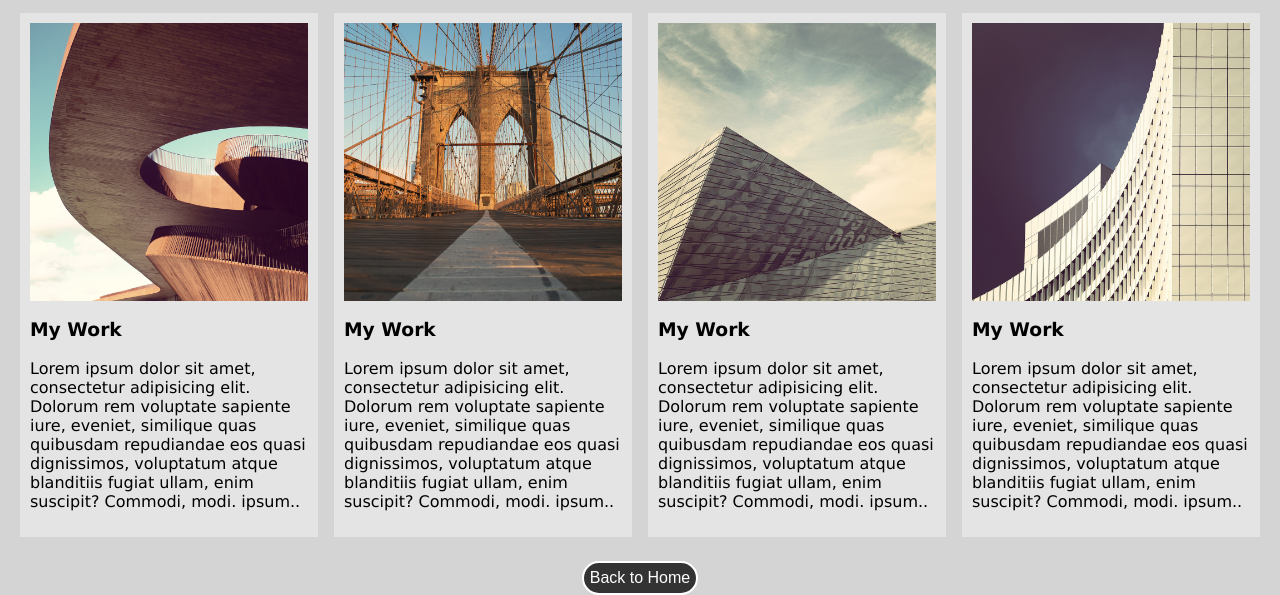
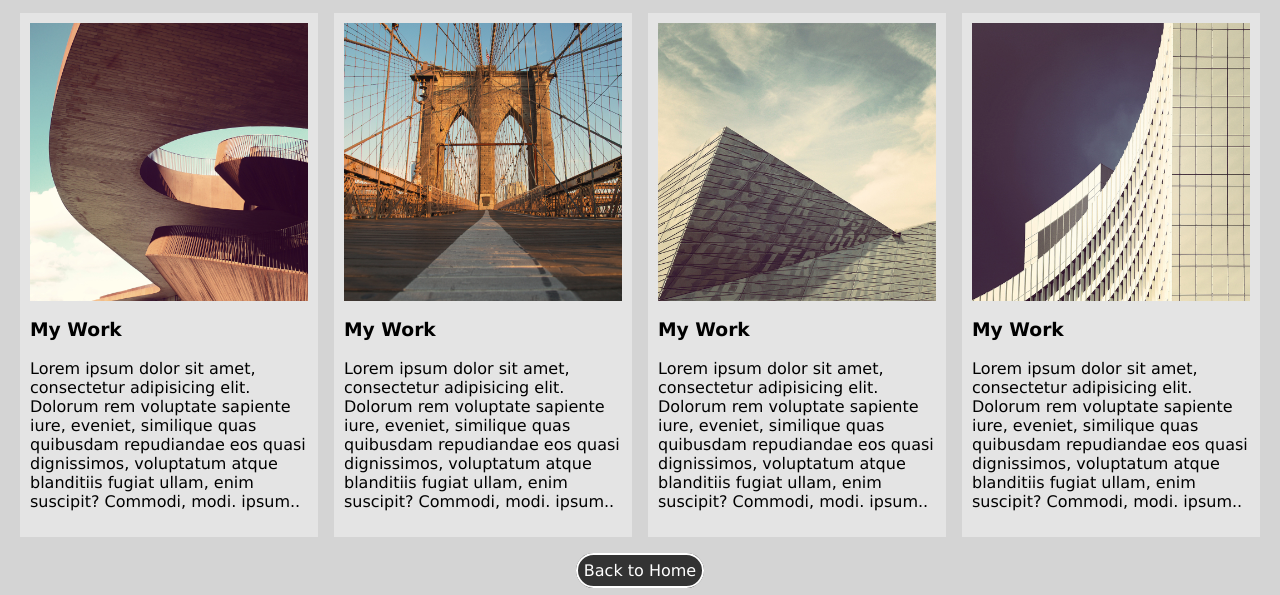
Before and after one commit to snowbrdking26/Peter_King, a plain HTML site: page page2_portfolio.html in a window 1280 px wide. Shown: the part 387-982 px from the top of the page. Drawn offline with Linux system fonts and the light colour scheme.

Commit message:
Add files via upload

```diff
--- a/page2_portfolio.html
+++ b/page2_portfolio.html
@@ -121,8 +121,7 @@
 
 
 <div class="backbtn">
-<button class="backbtntan" onclick="location.href='https://snowbrdking26.github.io/Peter_King/Portfolio.html
-';">Back to Home</button>
+<a class="btn" href="Portfolio.html">Back to Home</a>
 </div>
 
 
--- a/portfolio-pg2.css
+++ b/portfolio-pg2.css
@@ -225,7 +225,7 @@ span {
 	text-align: center;
 }
 
-button.backbtntan {
+.btn {
 	background-color: #333333;
     color: white;
     padding: 6px;
@@ -234,6 +234,7 @@ button.backbtntan {
 	border-radius: 25px;
 	border-color:white;
 	border: 2px #FFFFFF solid;
+	text-decoration: none;
 
 }
 
```
